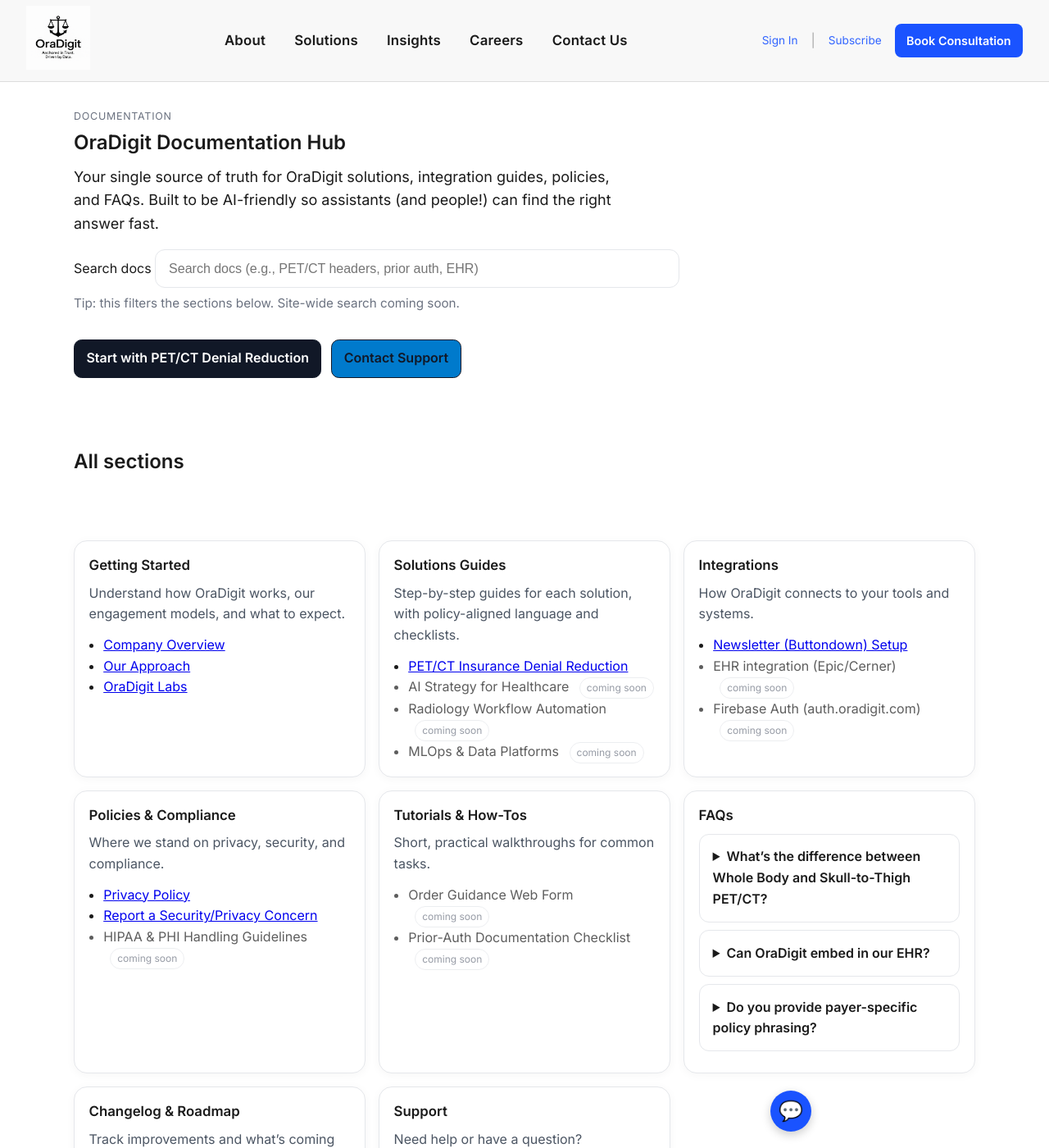
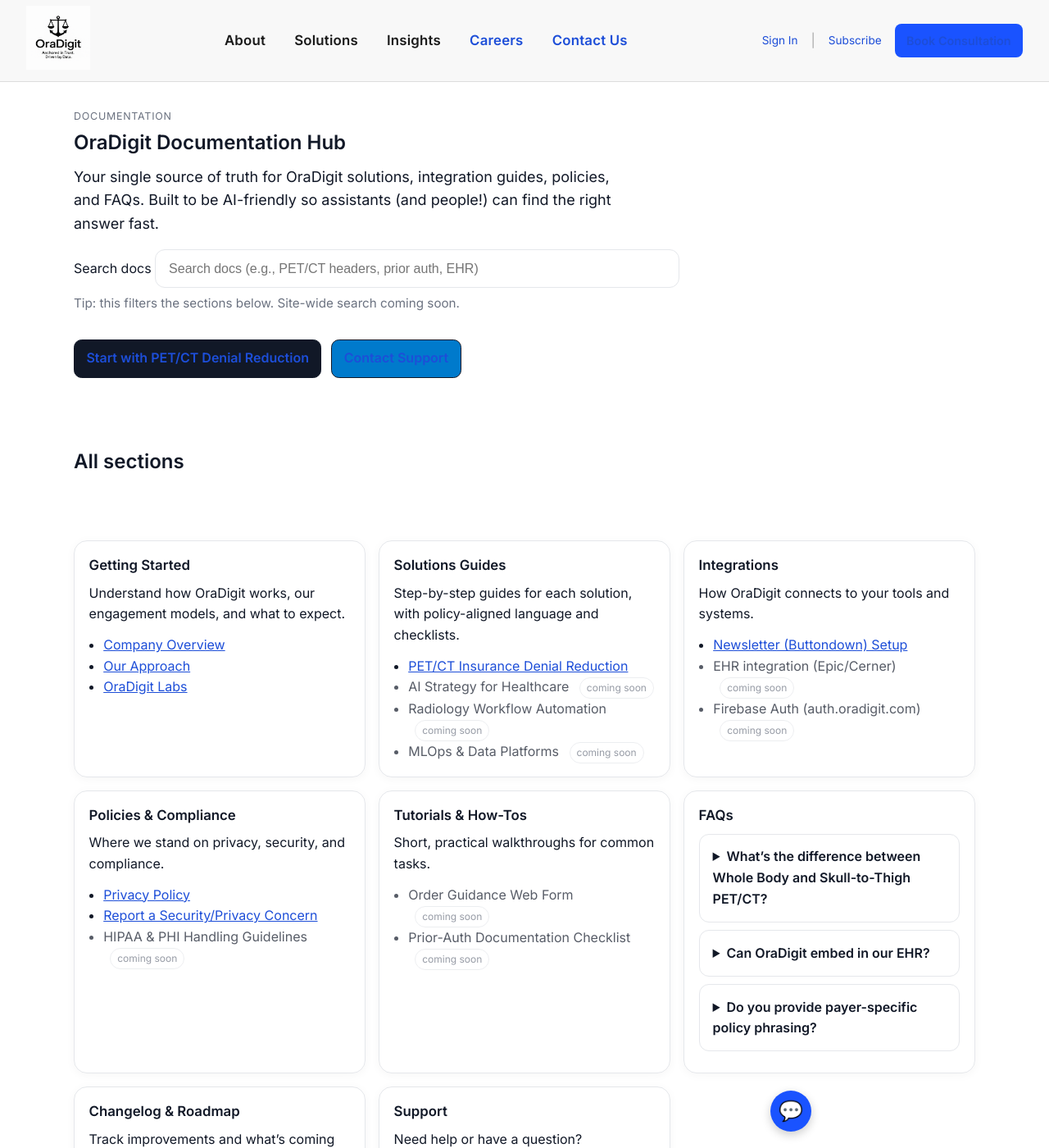
Before and after one commit to DataForSolution/oradigit-site, a Jekyll site: the page built from skill/index.md, in a window 1280 px wide and 1400 px high. Shown: the whole window at 82% size. Built offline with Jekyll 4.4.1, drawn with Linux system fonts in a browser that asks for light colours.

Commit message:
Cache-bust stylesheet and add final readability overrides (light/dark)

```diff
--- a/assets/css/style.css
+++ b/assets/css/style.css
@@ -1387,3 +1387,61 @@
 /* Labs page (reuses Insights card grid) */
 .bullets { padding-left: 1.25rem; }
 .bullets li { margin:.4rem 0; }
+/* ===== FINAL OVERRIDES FOR READABILITY (keep at end) ===== */
+
+/* Light mode — force readable text & links site-wide */
+html body,
+html body .container,
+html body .docs-hero,
+html body .doc-card,
+html body .doc-card p,
+html body .doc-card h3,
+html body .doc-card ul,
+html body .faq summary,
+html body .section-title {
+  color: #111827 !important;
+  background-color: transparent;
+}
+html body a {
+  color: #1d4ed8 !important;
+  text-decoration: underline;
+}
+html body a:hover {
+  color: #2563eb !important;
+}
+
+/* Dark mode — light text, clear links */
+@media (prefers-color-scheme: dark) {
+  html body {
+    background-color: #0b0b0b !important;
+    color: #e5e7eb !important;
+  }
+  html body .container,
+  html body .docs-hero,
+  html body .doc-card,
+  html body .doc-card p,
+  html body .doc-card h3,
+  html body .doc-card ul,
+  html body .faq summary,
+  html body .section-title {
+    color: #e5e7eb !important;
+  }
+  html body .doc-card {
+    background: #0b0b0b !important;
+    border-color: #1f2937 !important;
+  }
+  html body a {
+    color: #93c5fd !important;
+  }
+  html body a:hover {
+    color: #bfdbfe !important;
+  }
+  html body .btn {
+    border-color: #e5e7eb !important;
+    color: #e5e7eb !important;
+  }
+  html body .btn-primary {
+    background: #e5e7eb !important;
+    color: #0b0b0b !important;
+  }
+}
```
